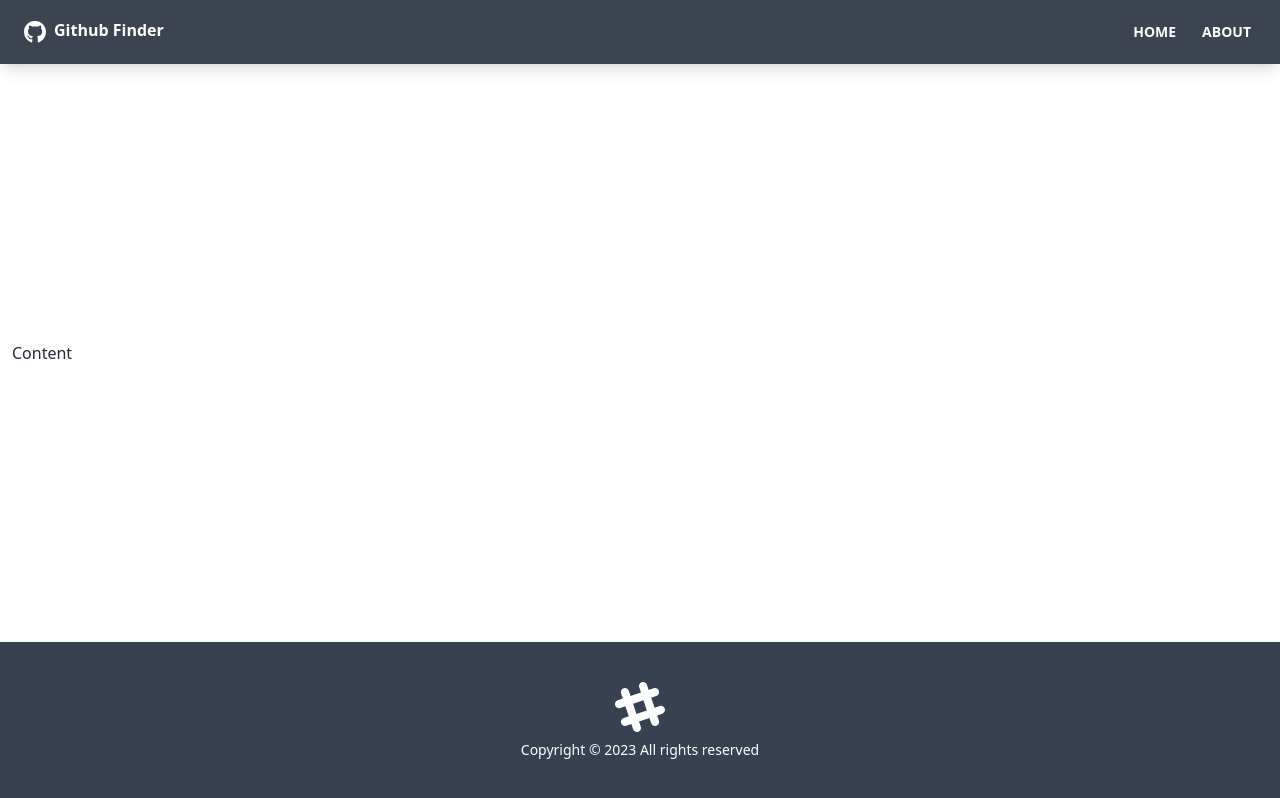
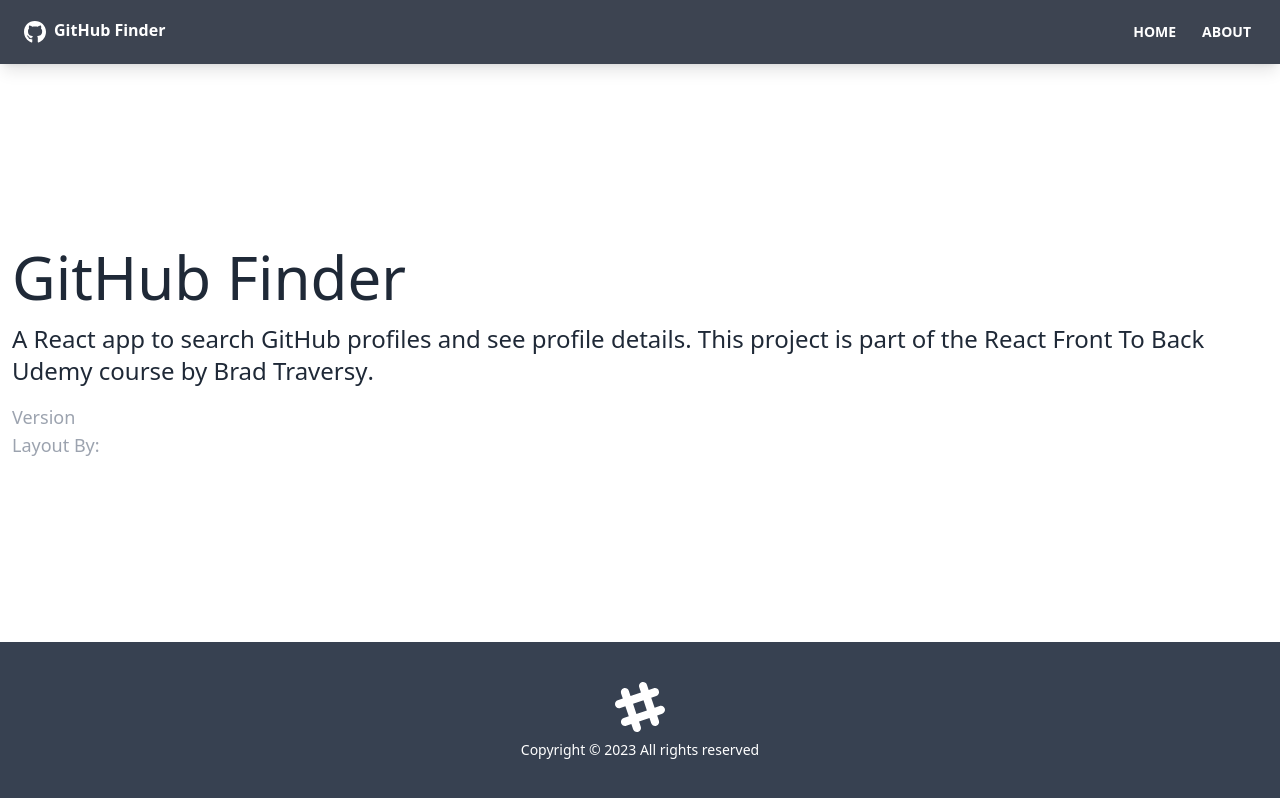
Before and after one commit to Michael-Wilburn/github-finder, a React (Create React App) app: page /about in a window 1280 px wide. Built offline with nearby package versions, Linux system fonts and the light colour scheme; the HTML template or start-up script is replaced by a standard one.

Commit message:
seting layout pages and routes for the app

```diff
--- a/src/App.js
+++ b/src/App.js
@@ -1,4 +1,7 @@
-import { BrowserRouter as Router, Route } from 'react-router-dom';
+import { BrowserRouter as Router, Route, Routes } from 'react-router-dom';
+import Home from './pages/Home';
+import About from './pages/About';
+import NotFound from './pages/NotFound';
 import Navbar from './components/layout/Navbar';
 import Footer from './components/layout/Footer';
 
@@ -7,7 +10,14 @@
     <Router>
       <div className="flex flex-col justify-between h-screen">
         <Navbar />
-        <main className="container mx-auto px-3 pb-12">Content</main>
+        <main className="container mx-auto px-3 pb-12">
+          <Routes>
+            <Route path="/" element={<Home />} />
+            <Route path="/about" element={<About />} />
+            <Route path="/notfound" element={<NotFound />} />
+            <Route path="/*" element={<NotFound />} />
+          </Routes>
+        </main>
         <Footer />
       </div>
     </Router>
--- a/src/components/layout/Navbar.jsx
+++ b/src/components/layout/Navbar.jsx
@@ -23,7 +23,7 @@
 }
 
 Navbar.defaultProps = {
-    title: 'Github Finder',
+    title: 'GitHub Finder',
 }
 
 Navbar.propTypes = {
--- /dev/null
+++ b/src/pages/About.jsx
@@ -0,0 +1,31 @@
+function About() {
+    return (
+      <>
+        <h1 className='text-6xl mb-4'>GitHub Finder</h1>
+        <p className='mb-4 text-2xl font-light'>
+          A React app to search GitHub profiles and see profile details. This
+          project is part of the
+          <a href='https://www.udemy.com/course/modern-react-front-to-back/'>
+            {' '}
+            React Front To Back
+          </a>{' '}
+          Udemy course by
+          <strong>
+            <a href='https://traversymedia.com'> Brad Traversy</a>
+          </strong>
+          .
+        </p>
+        <p className='text-lg text-gray-400'>
+          Version <span className='text-white'>1.0.0</span>
+        </p>
+        <p className='text-lg text-gray-400'>
+          Layout By:
+          <a className='text-white' href='https://twitter.com/hassibmoddasser'>
+            Hassib Moddasser
+          </a>
+        </p>
+      </>
+    )
+  }
+
+  export default About
--- /dev/null
+++ b/src/pages/Home.jsx
@@ -0,0 +1,7 @@
+export default function Home() {
+    return(
+        <div>
+            <h1 className="text-6xl">Welcome</h1>
+        </div>
+    )
+}
--- /dev/null
+++ b/src/pages/NotFound.jsx
@@ -0,0 +1,23 @@
+import {FaHome} from 'react-icons/fa'
+import {Link} from 'react-router-dom'
+
+
+export default function NotFound() {
+
+    return(
+        <div className="hero">
+            <div className="text-center hero-content">
+                <div className="max-w-lg">
+                    <h1 className="text-8xl font-bold mb-8">
+                        Oops!
+                    </h1>
+                    <p className="text-5xl mb-8">404 - Page not found!</p>
+                    <Link to='/' className="btn btn-primary btn-lg">
+                        <FaHome className="mr-2"/>
+                        Back To Home
+                    </Link>
+                </div>
+            </div>
+        </div>
+    )
+}
```
